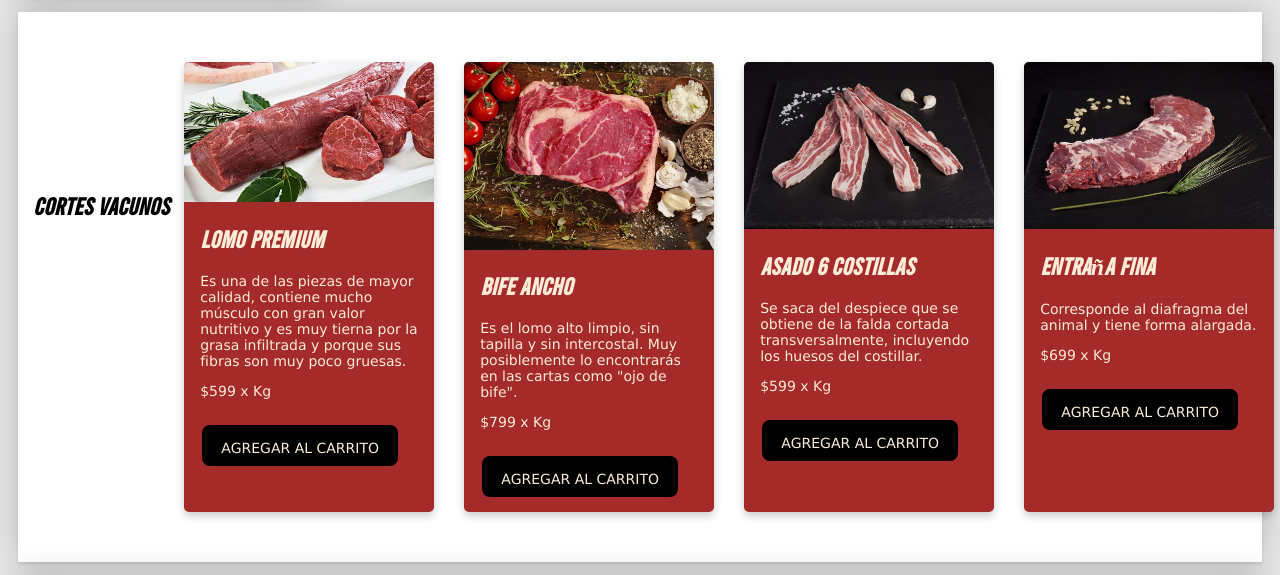
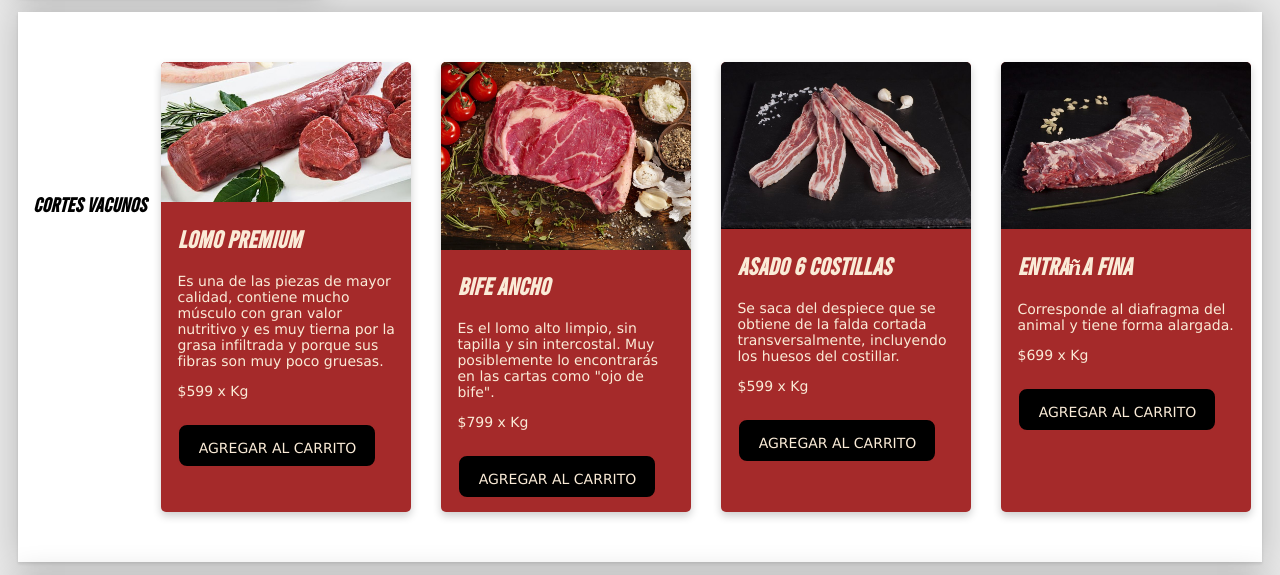
Before and after one commit to fernandofc21/miAsado.com, a plain HTML site: page pages/vacuno.html in a window 1280 px wide. Shown: the part 121-696 px from the top of the page. Drawn offline with Linux system fonts and the light colour scheme.

Commit message:
Agregando Transiciones y animaciones a Vacuno.html

```diff
--- a/css/styless.css
+++ b/css/styless.css
@@ -507,6 +507,7 @@ p{
     width: 250px;
     height: 450px;
     margin: 15px;
+    transition: height 2s;
   }
 
   .botonCajaProducto{
@@ -528,6 +529,36 @@ p{
     color: brown;
   }
 
+  /* ANIMACIONES Y TRANSFORMACIONES */
 
+  @keyframes desplazar {
+    from {
+      margin-left: 100%;
+      width: 300%
+    }
 
+    to {
+      margin-left: 0%;
+      width: 100%;
+    }
+  }
+  .animacion{
+    animation-duration: 2s;
+    animation-name: desplazar;
+  }
+
+  .cajaProducto:hover{
+    height: 550px;
+
+  }
+
+  .animacionTituloVacuno{
+    font-size: 20px;
+    transition: font-size 1s;
+  }
+
+  .animacionTituloVacuno:hover{
+    font-size: 25px;
+
+  }
 }
--- a/pages/vacuno.html
+++ b/pages/vacuno.html
@@ -29,8 +29,8 @@
             </nav>
 
 
-            <div class="productos">
-                <h2>Cortes vacunos</h2>
+            <div class="productos animacion">
+                <h2 class="animacionTituloVacuno">Cortes vacunos</h2>
                 <br>
                 <div class="cajaProducto vacuno">
                     <img class="redondeo" src="../assets/img/lomo.jpg" alt="Avatar" style="width:100%">
@@ -53,7 +53,7 @@
                 </div>
 
                 <div class="cajaProducto vacuno">
-                    <img class="redondeo" src="/assets/img/asado.jpg" alt="Avatar" style="width:100%">
+                    <img class="redondeo" src="../assets/img/asado.jpg" alt="Avatar" style="width:100%">
                     <div class="container">
                       <h2 class="tituloCajaProducto">Asado 6 Costillas</h2>
                       <p>Se saca del despiece que se obtiene de la falda cortada transversalmente, incluyendo los huesos del costillar.</p>
@@ -63,7 +63,7 @@
                 </div>
 
                 <div class="cajaProducto vacuno">
-                    <img class="redondeo" src="/assets/img/entraña.jpg" alt="Avatar" style="width:100%">
+                    <img class="redondeo" src="../assets/img/entraña.jpg" alt="Avatar" style="width:100%">
                     <div class="container">
                       <h2 class="tituloCajaProducto">Entraña Fina</h2>
                       <p>Corresponde al diafragma del animal y tiene forma alargada.</p>
```
